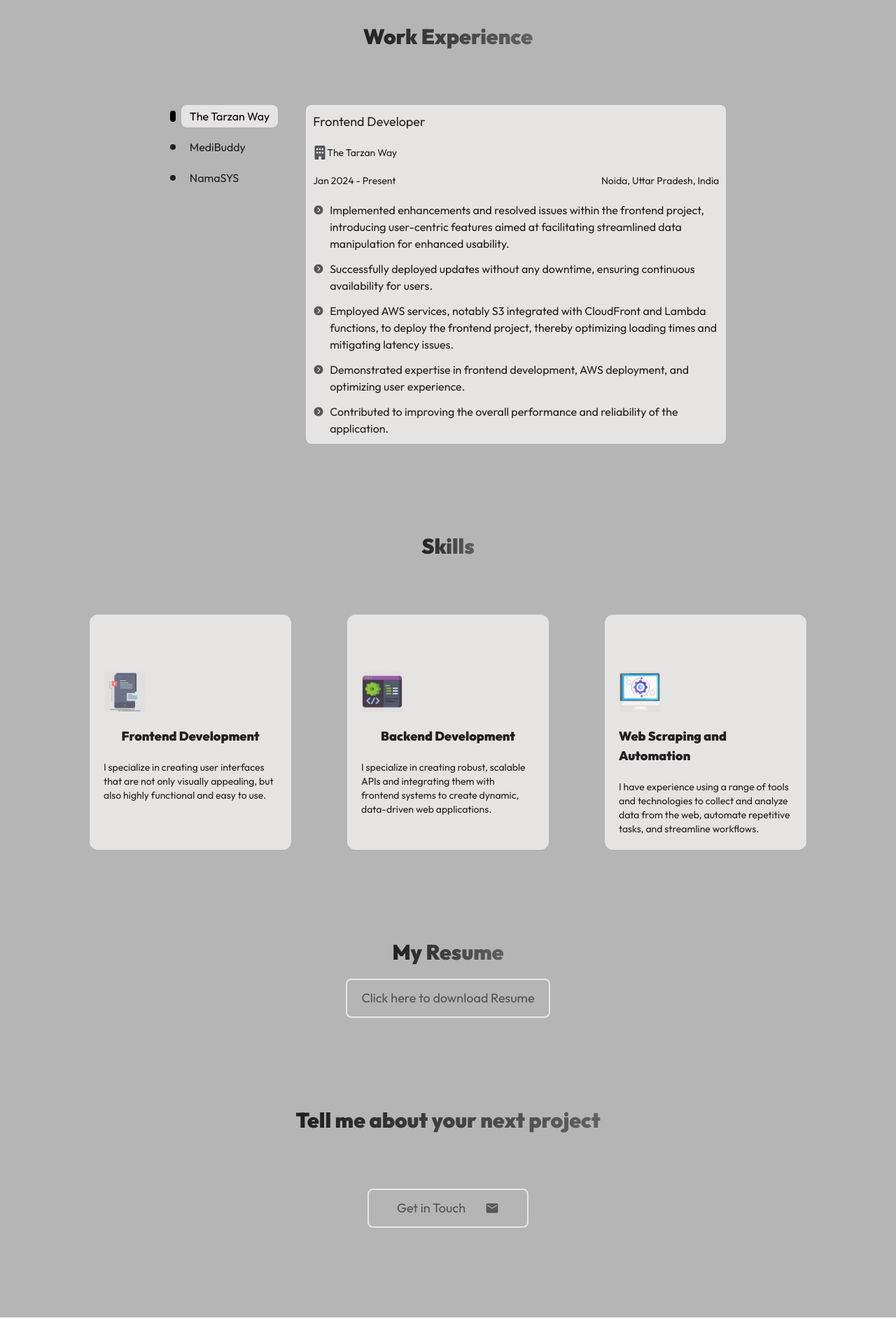
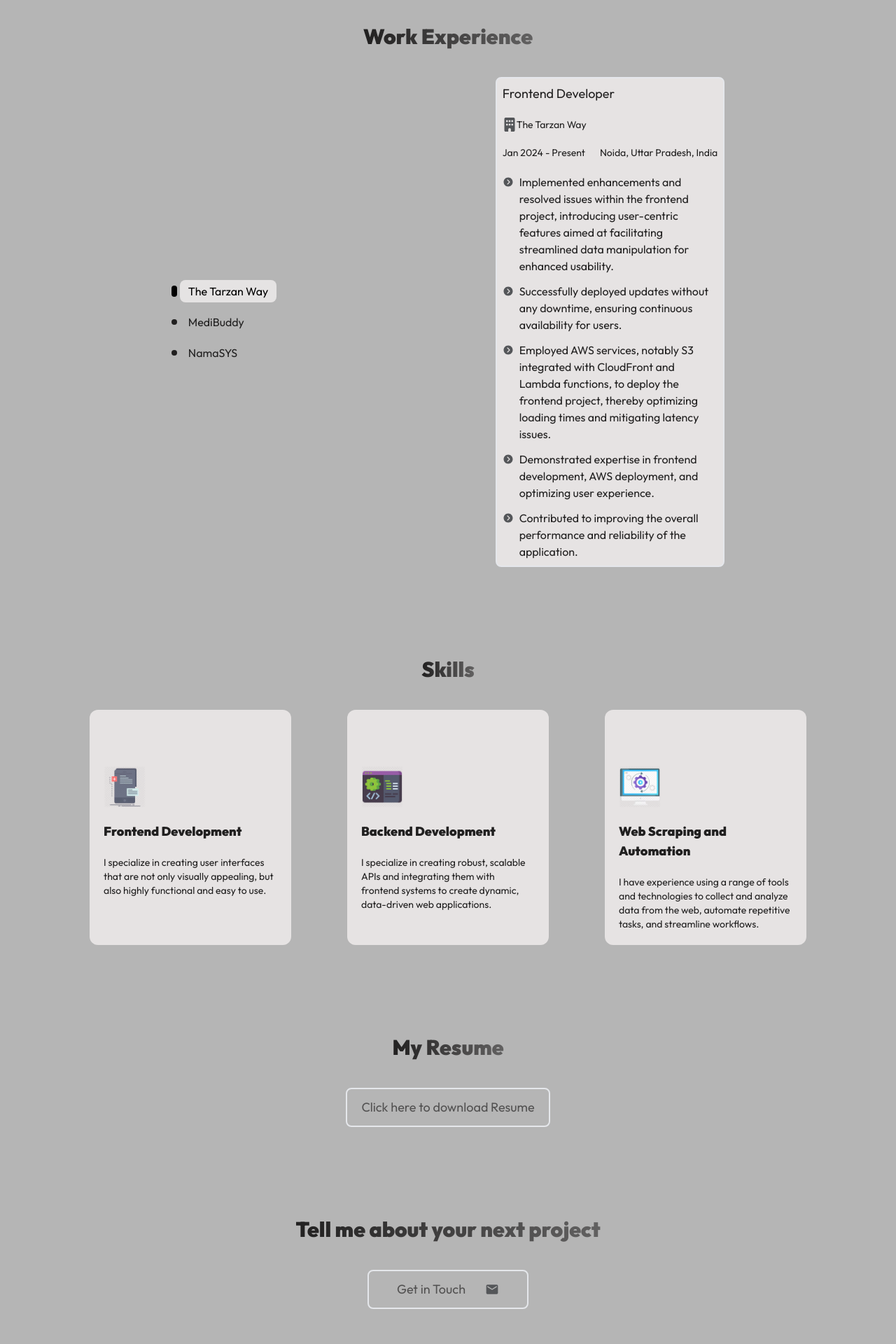
Before and after one commit to ovaixe/portfolio-owais, a Next.js app: page / in a window 1280 px wide. Shown: the part 582-2502 px from the top of the page at 70% size. Before the commit the page ends 2464 px from the top, so only its background shows below. Built offline with nearby package versions, Linux system fonts and the light colour scheme.

Commit message:
Updated Work Experience

```diff
--- a/data/bio.json
+++ b/data/bio.json
@@ -1,5 +1,5 @@
 {
-  "header": "I'm a computer science graduate and full-stack developer. I love using my technical skills and creativity to work on projects that break new ground in the digital world. From coming up with ideas to making them happen, I'm skilled at every step of software development. I make sure that both the front-end and back-end work smoothly together. Let's make some amazing things together!",
+  "header": "I'm a computer science graduate and full-stack developer. I love using my technical skills and creativity to work on projects that break new ground in the digital world. From coming up with ideas to making them happen, I make sure that both the front-end and back-end work smoothly together. Let's make some amazing things together!",
   "frontend": "As a frontend developer, I have a keen eye for design and user experience, and I'm passionate about creating beautiful and intuitive interfaces that make the web a better place. I'm comfortable working with various frontend frameworks such as Next.js, React and Tailwind CSS.",
   "backend": "As a backend developer, I enjoy building scalable and robust server-side applications that power the frontend. I have experience in various programming languages such as Javascript, Python and have experience in working with databases such as Postgresql, MySQL and Redis."
 }
--- /dev/null
+++ b/src/components/GetinTouch.tsx
@@ -0,0 +1,20 @@
+import Link from "next/link";
+import { MdEmail } from "react-icons/md";
+
+export default function GetinTouch() {
+  return (
+    <div className="flex flex-col justify-center items-center mt-32 gap-10">
+      <h1 className="text-2xl lg:text-3xl font-bold lg:font-black text-center text-lightText text-transparent bg-clip-text bg-gradient-to-r from-lightText to-[#626161] dark:bg-gradient-to-r dark:from-darkText dark:to-[#424141]">
+        Tell me about your next project
+      </h1>
+      <Link href="mailto:ovaixe@gmail.com">
+        <div className="flex flex-row border-2 dark:border-lightText rounded-lg py-3 px-10 space-x-7 items-center transition ease-in-out delay-150 hover:-translate-y-1 hover:scale-95 duration-300">
+          <div className="text-lg text-lightBeforeHover dark:text-darkBeforeHover">
+            Get in Touch
+          </div>
+          <MdEmail className="text-[#545659] w-5 h-5" />
+        </div>
+      </Link>
+    </div>
+  );
+}
--- /dev/null
+++ b/src/components/Resume.tsx
@@ -0,0 +1,19 @@
+import Link from "next/link";
+
+export default function Resume() {
+  return (
+    <div className="flex flex-col justify-center items-center mt-32 gap-10">
+      <h1 className="text-2xl lg:text-3xl font-bold lg:font-black text-center text-lightText text-transparent bg-clip-text bg-gradient-to-r from-lightText to-[#626161] dark:bg-gradient-to-r dark:from-darkText dark:to-[#424141]">
+        My Resume
+      </h1>
+      <Link
+        href="resume_bhat_owais.pdf"
+        download
+        target="blank"
+        className="text-lg text-lightBeforeHover dark:text-darkBeforeHover border-2 dark:border-lightText rounded-lg py-3 px-5 transition ease-in-out delay-150 hover:-translate-y-1 hover:scale-95 duration-300"
+      >
+        <button>Click here to download Resume</button>
+      </Link>
+    </div>
+  );
+}
--- a/src/components/Skills.tsx
+++ b/src/components/Skills.tsx
@@ -3,7 +3,7 @@ import skills from "../../data/skills.json";
 
 export default function Skills() {
   return (
-    <div className="flex flex-col justify-center items-center mt-32 space-y-20">
+    <div className="flex flex-col justify-center items-center mt-32 gap-10">
       <h1 className="text-2xl lg:text-3xl font-bold lg:font-black text-lightText text-transparent bg-clip-text bg-gradient-to-r from-lightText to-[#626161] dark:bg-gradient-to-r dark:from-darkText dark:to-[#424141]">
         Skills
       </h1>
@@ -11,7 +11,7 @@ export default function Skills() {
         {skills.skills.map((skill, index) => (
           <div
             key={index}
-            className="w-72 h-auto p-5 pt-20 space-y-5 flex flex-col items-center bg-[#e6e3e3] dark:bg-[#222121] rounded-xl hover:bg-white dark:hover:bg-black transition ease-in-out delay-150 hover:-translate-y-1 hover:scale-110 duration-500"
+            className="w-72 h-auto p-5 pt-20 space-y-5 flex flex-col items-start bg-[#e6e3e3] dark:bg-[#222121] rounded-xl hover:bg-white dark:hover:bg-black transition ease-in-out delay-150 hover:-translate-y-1 hover:scale-110 duration-500"
           >
             <Image
               src={skill.logo}
--- a/src/components/Work.tsx
+++ b/src/components/Work.tsx
@@ -45,18 +45,15 @@ export default function Work() {
   const [value, setValue] = useState(0);
 
   return (
-    <div className="flex flex-col justify-center items-center mt-32 space-y-20">
+    <div className="flex flex-col justify-center items-center mt-32 gap-10">
       <h1 className="text-2xl lg:text-3xl font-bold lg:font-black text-lightText text-transparent bg-clip-text bg-gradient-to-r from-lightText to-[#626161] dark:bg-gradient-to-r dark:from-darkText dark:to-[#424141]">
         Work Experience
       </h1>
 
       <div className="flex flex-col space-y-5 lg:space-y-0 lg:space-x-10 lg:flex-row">
-        <div className="flex flex-row gap-5 lg:gap-0 lg:space-y-3 lg:flex-col">
+        <div className="w-[98%] place-self-center flex flex-row gap-5 lg:gap-0 lg:gap-3 lg:flex-col overflow-auto hide-scrollbar">
           {work.companies.map((company, index) => (
-            <div
-              key={index}
-              className="flex flex-row space-x-2 items-center"
-            >
+            <div key={index} className="flex flex-row gap-1 items-center">
               <div
                 className={`w-2 rounded-full ${
                   index === value
--- a/src/pages/index.tsx
+++ b/src/pages/index.tsx
@@ -3,6 +3,8 @@ import { MdEmail } from "react-icons/md";
 import Bio from "@/components/Bio";
 import Work from "@/components/Work";
 import Skills from "@/components/Skills";
+import Resume from "@/components/Resume";
+import GetinTouch from "@/components/GetinTouch";
 
 export default function Home() {
   return (
@@ -10,32 +12,8 @@ export default function Home() {
       <Bio />
       <Work />
       <Skills />
-      <div className="flex flex-col justify-center items-center mt-32 gap-5">
-        <h1 className="text-2xl lg:text-3xl font-bold lg:font-black text-center text-lightText text-transparent bg-clip-text bg-gradient-to-r from-lightText to-[#626161] dark:bg-gradient-to-r dark:from-darkText dark:to-[#424141]">
-          My Resume
-        </h1>
-        <Link
-          href="resume_bhat_owais.pdf"
-          download
-          target="blank"
-          className="text-lg text-lightBeforeHover dark:text-darkBeforeHover border-2 dark:border-lightText rounded-lg py-3 px-5 transition ease-in-out delay-150 hover:-translate-y-1 hover:scale-95 duration-300"
-        >
-          <button>Click here to download Resume</button>
-        </Link>
-      </div>
-      <div className="flex flex-col justify-center items-center mt-32 space-y-20">
-        <h1 className="text-2xl lg:text-3xl font-bold lg:font-black text-center text-lightText text-transparent bg-clip-text bg-gradient-to-r from-lightText to-[#626161] dark:bg-gradient-to-r dark:from-darkText dark:to-[#424141]">
-          Tell me about your next project
-        </h1>
-        <Link href="mailto:ovaixe@gmail.com">
-          <div className="flex flex-row border-2 dark:border-lightText rounded-lg py-3 px-10 space-x-7 items-center transition ease-in-out delay-150 hover:-translate-y-1 hover:scale-95 duration-300">
-            <div className="text-lg text-lightBeforeHover dark:text-darkBeforeHover">
-              Get in Touch
-            </div>
-            <MdEmail className="text-[#545659] w-5 h-5" />
-          </div>
-        </Link>
-      </div>
+      <Resume />
+      <GetinTouch />
     </main>
   );
 }
--- a/src/styles/globals.css
+++ b/src/styles/globals.css
@@ -1,3 +1,17 @@
 @tailwind base;
 @tailwind components;
 @tailwind utilities;
+
+
+/* Hide scrollbar for Chrome, Safari and Opera */
+.hide-scrollbar::-webkit-scrollbar {
+    display: none;
+}
+
+/* Hide scrollbar for IE, Edge and Firefox */
+.hide-scrollbar {
+    -ms-overflow-style: none;
+    /* IE and Edge */
+    scrollbar-width: none;
+    /* Firefox */
+}
```
Also changed, not shown: 1 other file (tests, documents, lock files or other folders).
